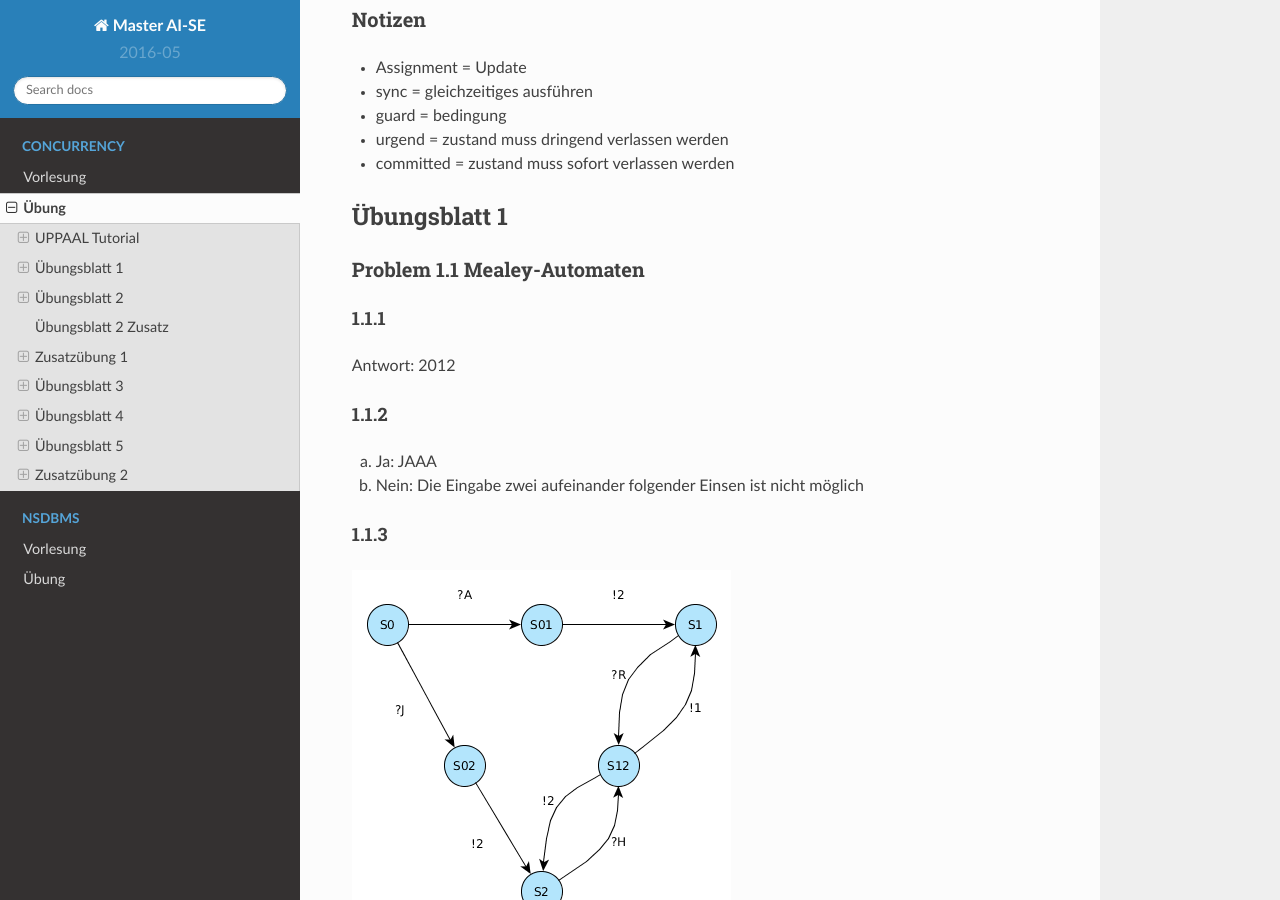
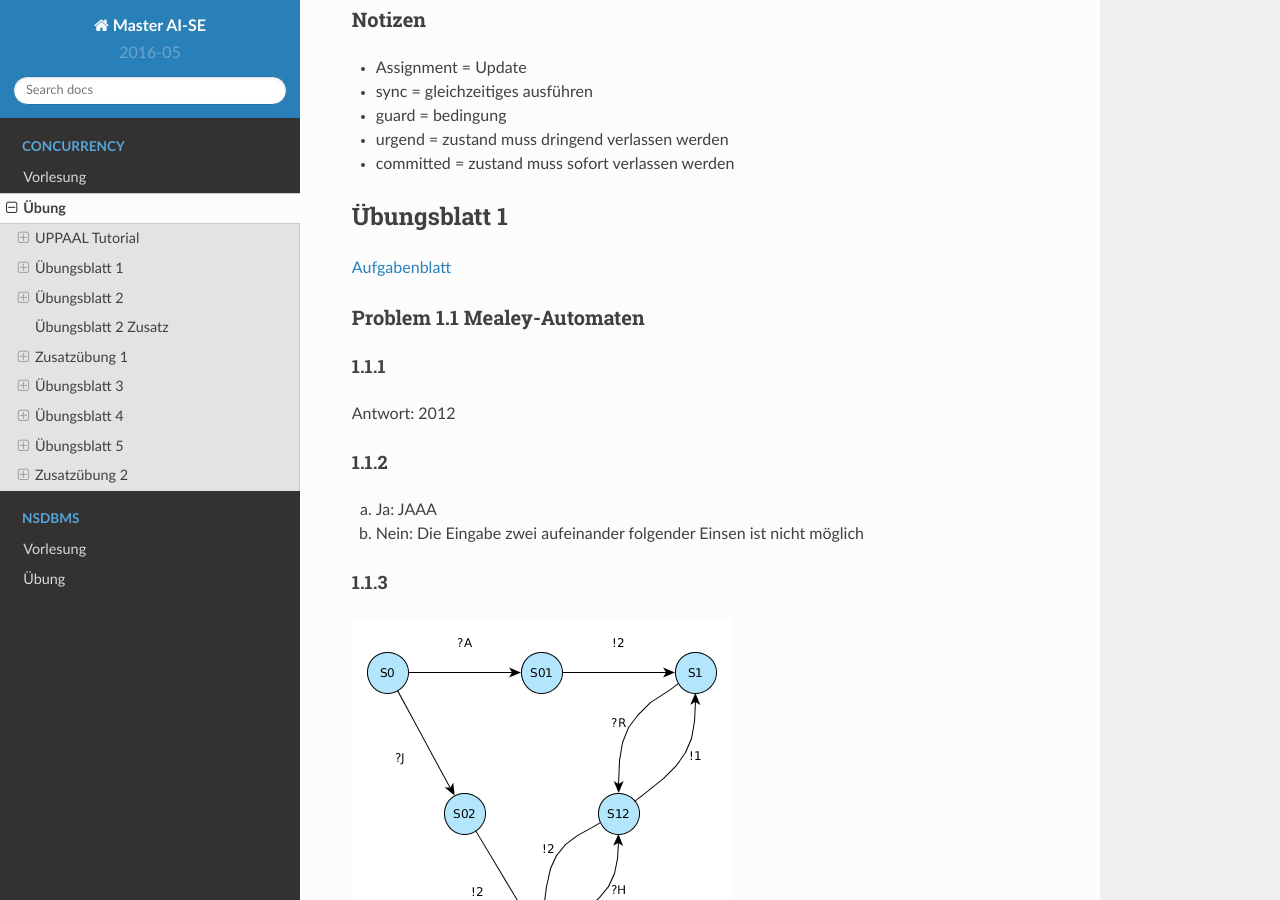
Before and after one commit to captain-proton/aise, a Sphinx documentation site: the page built from documentation/source/concurrency/exercises.rst, in a window 1280 px wide and 900 px high, scrolled down 463 px. Built offline with Sphinx 7.4.7 and the Read the Docs theme 2.0.0, drawn with Linux system fonts in a browser that asks for light colours; formulas are drawn with MathJax 3; some of the changed text lies outside the part shown.

Commit message:
added links to exercises

```diff
--- a/documentation/source/concurrency/exercises.rst
+++ b/documentation/source/concurrency/exercises.rst
@@ -34,6 +34,7 @@
 Übungsblatt 1
 =============
 
+`Aufgabenblatt <../_static/exercise/b1.pdf>`_
 
 Problem 1.1 Mealey-Automaten
 ----------------------------
@@ -86,6 +87,8 @@
 Übungsblatt 2
 =============
 
+`Aufgabenblatt <../_static/exercise/b2.pdf>`_
+
 Problem 2.1 Fehlerklassen
 -------------------------
 
@@ -132,6 +135,8 @@
 
 Zusatzübung 1
 =============
+
+`Aufgabenblatt <../_static/exercise/z1.pdf>`_
 
 Folieninformationen
 -------------------
@@ -232,6 +237,8 @@
 
 Übungsblatt 3
 =============
+
+`Aufgabenblatt <../_static/exercise/b3.pdf>`_
 
 Notizen
 -------
@@ -343,6 +350,8 @@
 Übungsblatt 4
 =============
 
+`Aufgabenblatt <../_static/exercise/b4.pdf>`_
+
 Problem 4.1 UPPAAL: Mausklickerkennung
 --------------------------------------
 
@@ -373,7 +382,7 @@
 Übungsblatt 5
 =============
 
-`Aufgabenblatt <../_static/exercise/b1.pdf>`_
+`Aufgabenblatt <../_static/exercise/b5.pdf>`_
 
 Problem 5.1 Bäume mit CTL unterscheiden
 ---------------------------------------
@@ -481,6 +490,8 @@
 Zusatzübung 2
 =============
 
+`Aufgabenblatt <../_static/exercise/z2.pdf>`_
+
 Problem 2.1 UPPAAL - asychrone Automatensysteme
 -----------------------------------------------
 
```
